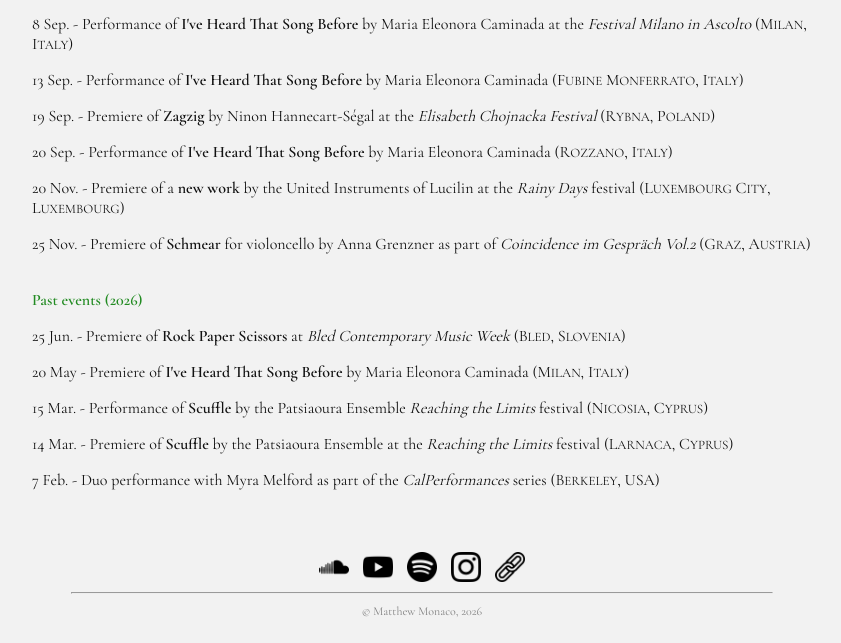
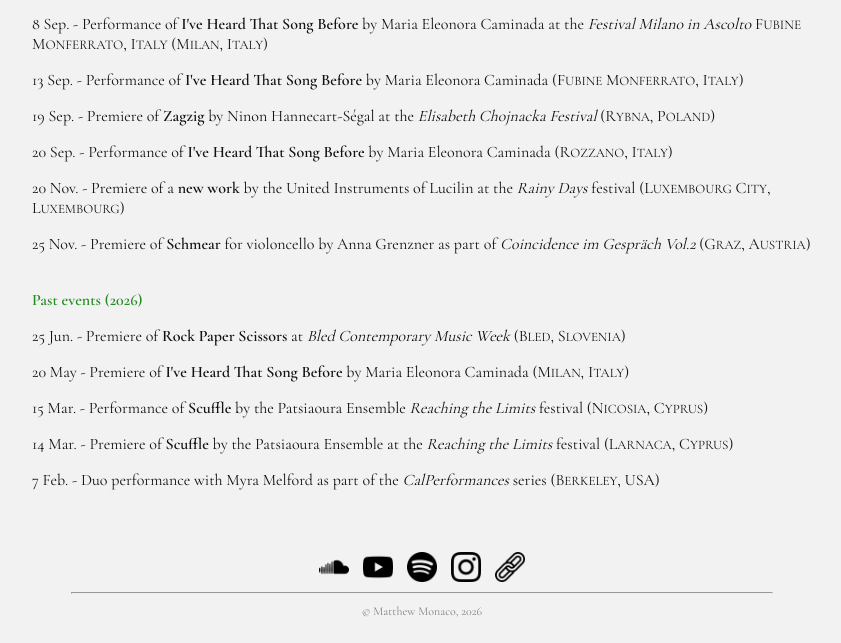
Before and after one commit to matthew-monaco/matthew-monaco.github.io, a Jekyll site: the page built from index.md, in a window 1280 px wide. Shown: the part 487-1130 px from the top of the page, without its empty margins (218-1059 px from the left). Built offline with Jekyll 4.4.1, drawn with Linux system fonts in a browser that asks for light colours.

Commit message:
Update index.md

```diff
--- a/index.md
+++ b/index.md
@@ -12,7 +12,8 @@ I am a Paris-based composer and pianist, originally from New Jersey. Feel free t
 
 <span class="green-bold">Upcoming events</span>
 
-<p>8 Sep. - Performance of <strong>I've Heard That Song Before</strong> by Maria Eleonora Caminada at the <em>Festival Milano in Ascolto</em> (M<font size="2">ILAN</font>, I<font size="2">TALY</font>)</p>
+<p>8 Sep. - Performance of <strong>I've Heard That Song Before</strong> by Maria Eleonora Caminada at the <em>Festival Milano in Ascolto</em> F<small>UBINE</small> M<small>ONFERRATO</small>, I<small>TALY</small>
+  (M<font size="2">ILAN</font>, I<font size="2">TALY</font>)</p>
 <p>13 Sep. - Performance of <strong>I've Heard That Song Before</strong> by Maria Eleonora Caminada (F<font size="2">UBINE</font> M<font size="2">ONFERRATO</font>, I<font size="2">TALY</font>)</p>
 <p>19 Sep. -  Premiere of <strong>Zagzig</strong> by Ninon Hannecart-Ségal at the <em>Elisabeth Chojnacka Festival</em> (R<font size="2">YBNA</font>, P<font size="2">OLAND</font>)</p>
 <p>20 Sep. - Performance of <strong>I've Heard That Song Before</strong> by Maria Eleonora Caminada (R<font size="2">OZZANO</font>, I<font size="2">TALY</font>)</p>
```
